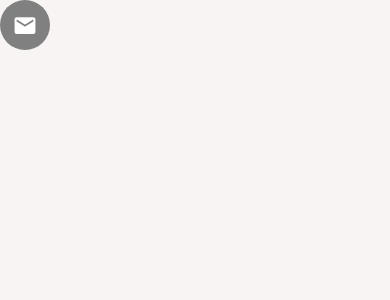
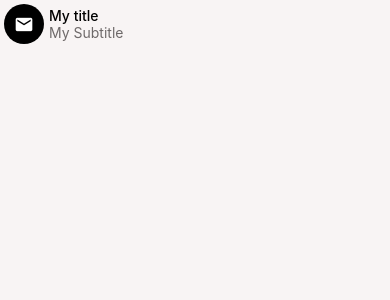
Before and after one commit to Max-256/OverIt, a React Native app: screen / in a window 390 px wide. Shown: the top 300 px of the page. Built offline with nearby package versions, Linux system fonts and the light colour scheme.

Commit message:
extend list item to support icons too

```diff
--- a/app/components/Icon.js
+++ b/app/components/Icon.js
@@ -18,6 +18,7 @@ function Icon({
         iconColor,
         justifyContent: "center",
         alignItems: "center",
+        marginRight: 5,
       }}
     >
       <MaterialCommunityIcons color={iconColor} size={size / 2} name={name} />
--- a/app/components/ListItem.js
+++ b/app/components/ListItem.js
@@ -12,17 +12,21 @@ function ListItem({
   onPress,
   renderRightActions,
   style,
+  ImageComponent,
 }) {
   return (
     <GestureHandlerRootView>
       <Swipable renderRightActions={renderRightActions}>
         <TouchableHighlight underlayColor={colors.light} onPress={onPress}>
           <View style={[styles.container, style]}>
-            <Image source={image} style={styles.image} />
+            {ImageComponent}
+            {image && <Image source={image} style={styles.image} />}
 
             <View style={styles.details}>
               <AppText style={styles.title}>{title}</AppText>
-              <AppText style={styles.subtitle}>{subtitle}</AppText>
+              {subtitle && (
+                <AppText style={styles.subtitle}>{subtitle}</AppText>
+              )}
             </View>
           </View>
         </TouchableHighlight>
--- a/app/screens/MyAccountScreen.js
+++ b/app/screens/MyAccountScreen.js
@@ -10,7 +10,11 @@ import Icon from "../components/Icon";
 function MyAccountScreen(props) {
   return (
     <Screen style={styles.container}>
-      <Icon name="email" size={50} backgroundColor="gray" iconColor="white" />
+      <ListItem
+        ImageComponent={<Icon name="email" />}
+        title="My title"
+        subtitle="My Subtitle"
+      />
     </Screen>
   );
 }
```
